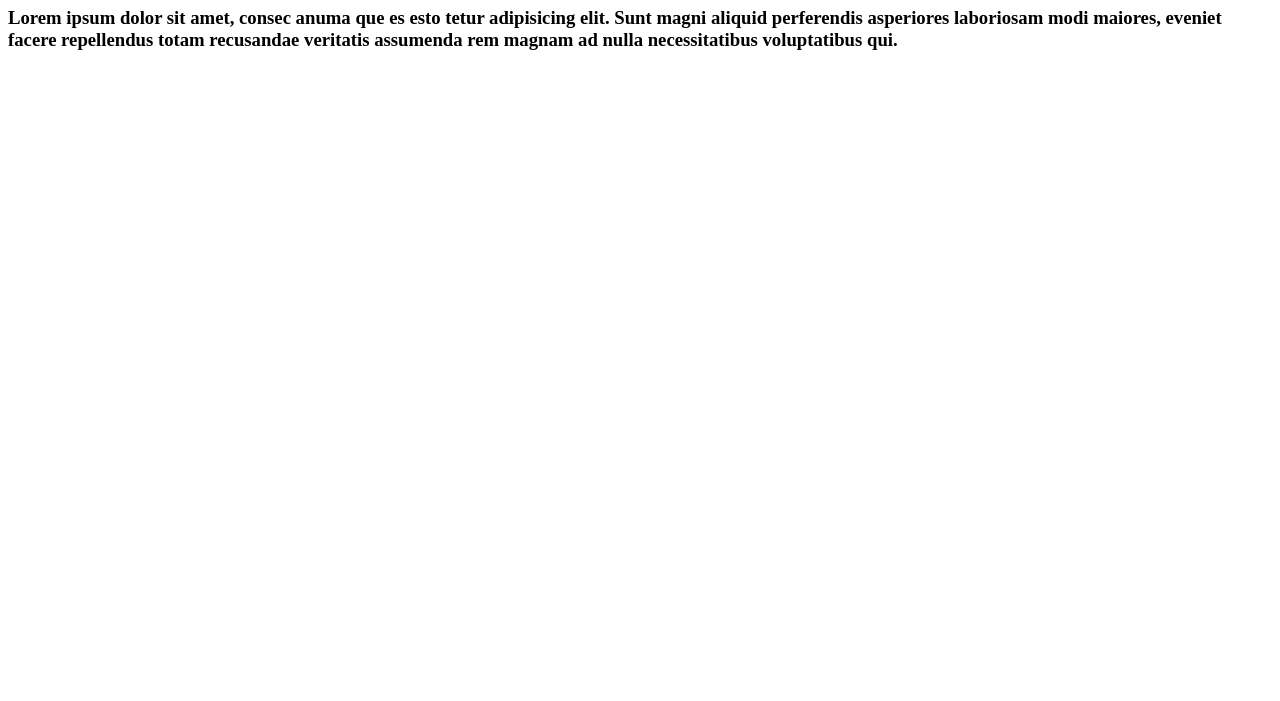
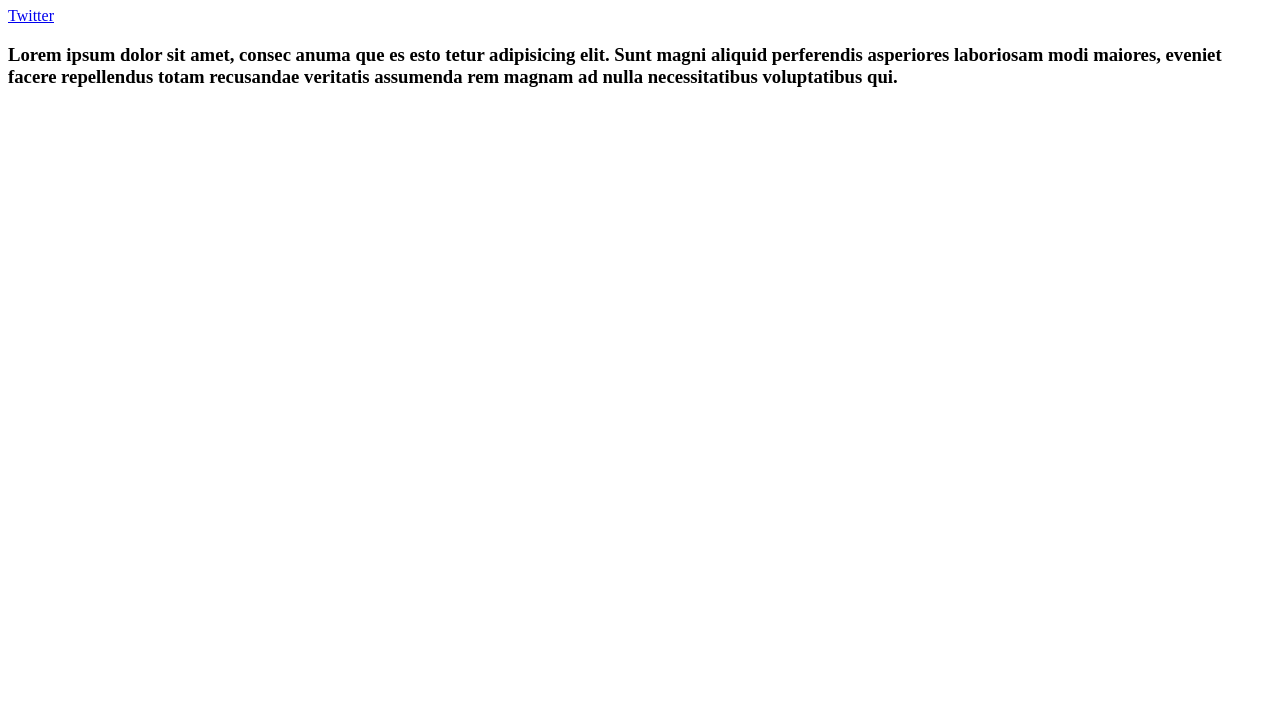
Before and after one commit to oscarsocar/Git-Azul-School-Learn, a plain HTML site: page index.html in a window 1280 px wide. Shown: the part 99-800 px from the top of the page. Drawn offline with Linux system fonts and the light colour scheme.

Commit message:
added footer

```diff
--- a/index.html
+++ b/index.html
@@ -9,6 +9,7 @@
 ha welcome to my page
 im </span> socar
     <h1>"hola, soy socar prros"</h1>
+    <footer> <a href="direccioin de twitter">Twitter</a></footer>
 </body>
 <h3>Lorem ipsum dolor sit amet, consec anuma que es esto tetur adipisicing elit. Sunt magni aliquid perferendis asperiores laboriosam modi maiores, eveniet facere repellendus totam recusandae veritatis assumenda rem magnam ad nulla necessitatibus voluptatibus qui.</h3>
 </html>
```
